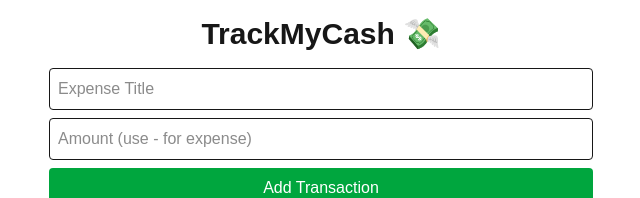
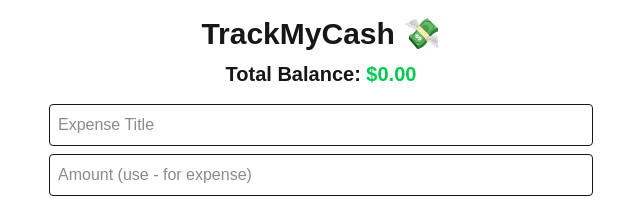
Before and after one commit to rituraj-gharat/trackmycash, a Next.js app: page / in a window 1280 px wide. Shown: the top 198 px of the page, without its empty margins (319-959 px from the left). Built offline with nearby package versions, Linux system fonts and the light colour scheme; no server answers; the database is empty.

Commit message:
Display total balance on homepage

```diff
--- a/src/app/page.tsx
+++ b/src/app/page.tsx
@@ -1,6 +1,6 @@
 'use client';
 import { useState, useEffect } from 'react';
-import { db } from '../../lib/firebase'; // use relative path
+import { db } from '../../lib/firebase';
 import { collection, addDoc, getDocs } from 'firebase/firestore';
 
 type Transaction = {
@@ -44,7 +44,13 @@ export default function Home() {
 
   return (
     <main className="p-4 max-w-xl mx-auto min-h-screen">
-      <h1 className="text-3xl font-bold mb-4 text-center">TrackMyCash 💸</h1>
+      <h1 className="text-3xl font-bold mb-2 text-center">TrackMyCash 💸</h1>
+      <h2 className="text-xl font-semibold mb-4 text-center">
+        Total Balance:{' '}
+        <span className={totalBalance < 0 ? 'text-red-500' : 'text-green-500'}>
+          ${totalBalance.toFixed(2)}
+        </span>
+      </h2>
 
       <form onSubmit={handleSubmit} className="mb-6 space-y-2">
         <input
```
